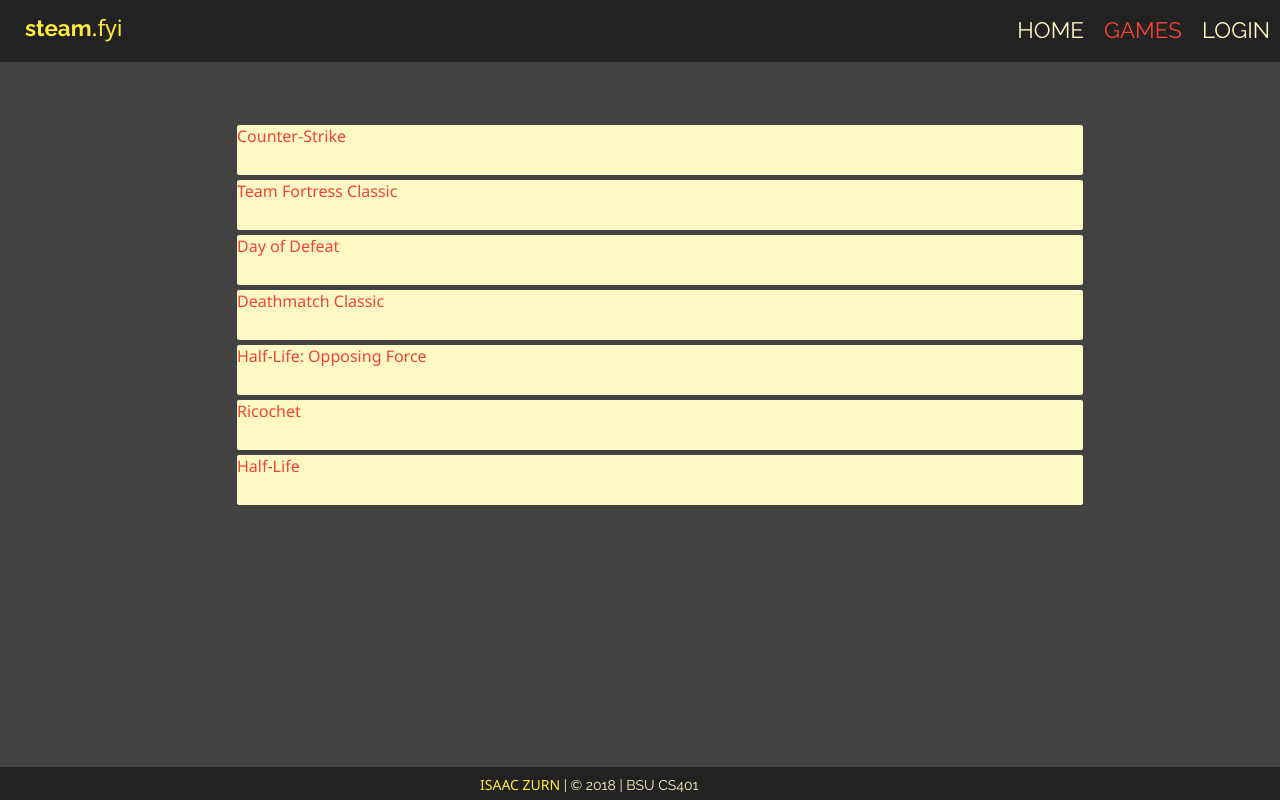
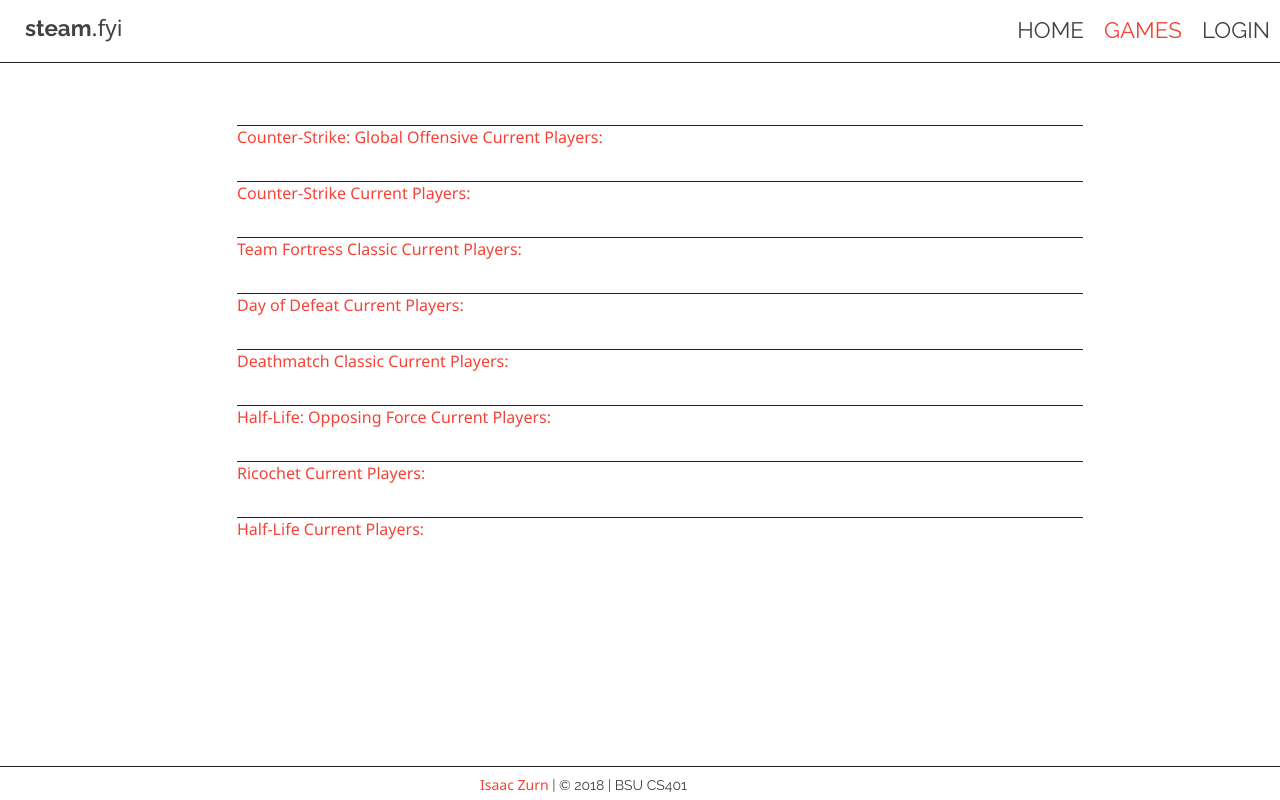
Before and after one commit to isaaczurn/cs401, a PHP site: page /src/games.php in a window 1280 px wide. Run offline with PHP 8.4, Linux system fonts and the light colour scheme; data that the repository does not hold is empty.

Commit message:
Player count script added

```diff
--- a/index.html
+++ b/index.html
@@ -1,4 +1,5 @@
     <form class="searchbar" autocomplete="off">
+        <!-- <i class="material-icons">search</i> -->
         <input id="searchbar" type="text" name="search" placeholder="Search">
         <button type="submit" value="Search" class="searchbutton">fyi</button>
     </form>
--- a/src/applistsmall.json
+++ b/src/applistsmall.json
@@ -1,6 +1,10 @@
 {
 	"applist": {
 		"apps": [
+            {
+                "appid": 730,
+                "name": "Counter-Strike: Global Offensive"
+            },
 			{
 				"appid": 5,
 				"name": "Dedicated Server"
--- a/src/games.php
+++ b/src/games.php
@@ -15,7 +15,12 @@
             $json = $json["apps"];
             foreach ($json as $value) {
                 if($value["appid"] > 9){
-                    echo "<li>" . $value["name"] . "</li>";
+                    $curUrl = 'http://api.steampowered.com/ISteamUserStats/GetNumberOfCurrentPlayers/v0001/?appid=' . $value["appid"];
+                    $players = json_decode(file_get_contents($curUrl, true), true);
+                    // var_dump($players);
+                    $players = $players["response"];
+                    $players = $players["player_count"];
+                    echo "<li>" . $value["name"] . "\t Current Players: "  . $players .  "</li>";
                 }
             }
          ?>
--- a/src/header.php
+++ b/src/header.php
@@ -2,6 +2,7 @@
 
 <head>
     <link href=<?php if ($thisPage == "index") {echo '"src/style.css"';} else {echo '"style.css"';} ?> type="text/css" rel="stylesheet">
+    <link rel="stylesheet" href="https://fonts.googleapis.com/icon?family=Material+Icons">
 </head>
 
 <body>
--- a/src/style.css
+++ b/src/style.css
@@ -13,8 +13,10 @@ html {
 body {
     margin: 0;
     /*background-color: #F44336;*/
-    background-color: #424242;
-    color: #FFEB3B;
+    /*background-color: #424242;*/
+    background-color: #fff;
+    /*color: #FFEB3B;*/
+    color: #424242;
     /*height: 95%;*/
 }
 
@@ -29,7 +31,9 @@ span {
     width: 100%;
     height: 50px;
     margin: 0 auto;
-    background-color: #222;
+    /*background-color: #222;*/
+    background-color: #fff;
+    border-bottom: 1px solid #222;
     /*text-transform: uppercase;*/
     font-size: 1.4em;
     position: fixed;
@@ -37,6 +41,12 @@ span {
     left: 0;
     right: 0;
     z-index: 1004;
+}
+
+.navbar a {
+    text-decoration: none;
+    color: #424242;
+    text-transform: uppercase;
 }
 
 .currentpage a {
@@ -66,7 +76,7 @@ span {
 .searchbar {
     position: relative;
     margin: 125px auto 0 auto;
-    width: 50%;
+    width: 25%;
     height: 50px;
     border-radius: 2px;
     background-color: #fff;
@@ -83,7 +93,8 @@ span {
     color: #9b9b9b;
     box-sizing: border-box;
     outline: none;
-    box-shadow: 0 2px 2px 0 rgba(0, 0, 0, 0.19);
+    border-bottom: 1px solid #222;
+    /*box-shadow: 0 2px 2px 0 rgba(0, 0, 0, 0.19);*/
 }
 
 .searchbutton {
@@ -108,27 +119,21 @@ span {
     color: #222;
 }
 
-a {
-    text-decoration: none;
-    color: #FFF9C4;
-    text-transform: uppercase;
-}
-
 .about {
     position: relative;
     margin: 60px auto 50px auto;
     font-family: "Lora";
     font-size: 20px;
     padding: 0 15% 10px 15%;
-    /*background-color: #F44336;*/
-    background-color: #424242;
+    background-color: #fff;
+    /*background-color: #424242;*/
     width: 70%;
     color: #FFEB3B;
     z-index: 2;
 }
 
 .about h1 {
-    border-top: 3px solid #222;
+    /*border-top: 1px solid #222;*/
     padding-top: 10px;
     padding-left: 10px;
     margin-bottom: 5px;
@@ -141,14 +146,15 @@ a {
     padding: 0 10px;
     font-family: "Lora";
     font-size: 18px;
-    color: #FFF9C4;
+    color: #424242;
 }
 
 footer {
     font-family: "Noto Sans";
     /*align-items: center;*/
-    background-color: #222;
-    color: #FFF9C4;
+    border-top: 1px solid #222;
+    background-color: #fff;
+    color: #424242;
     height: 25px;
     width: 100%;
     left: 0;
@@ -160,7 +166,8 @@ footer {
 }
 
 .footertext a {
-    color: #FFEB3B;
+    text-decoration: none;
+    color: #F44336;
     font-family: "Noto Sans";
     font-size: 14px;
 }
@@ -187,6 +194,7 @@ footer {
     margin: 125px auto;
     position: relative;
     width: 70%;
+    z-index: 5;
 }
 
 .gameslistcontainer ul {
@@ -197,8 +205,9 @@ footer {
     /*text-decoration: none;*/
     font-family: "Noto Sans";
     color: #F44336;
-    background-color: #FFF9C4;
-    border-radius: 2px;
+    /*background-color: #222;*/
+    border-top: 1px solid #222;
+    /*border-radius: 2px;*/
     margin: 5px;
     height: 50px;
 }
```
